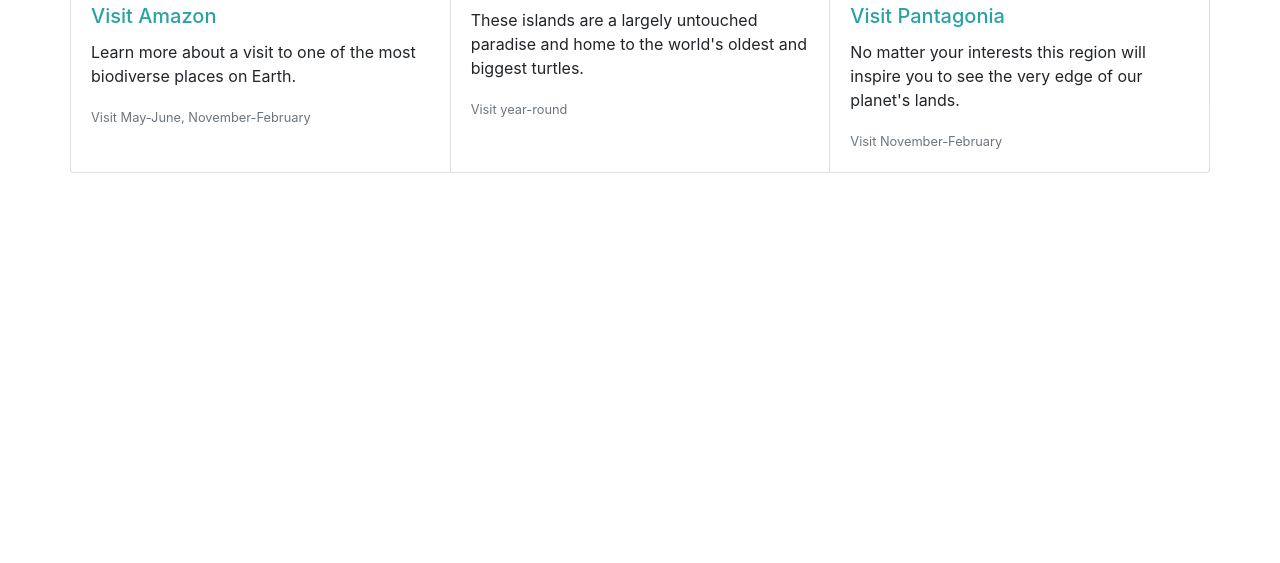
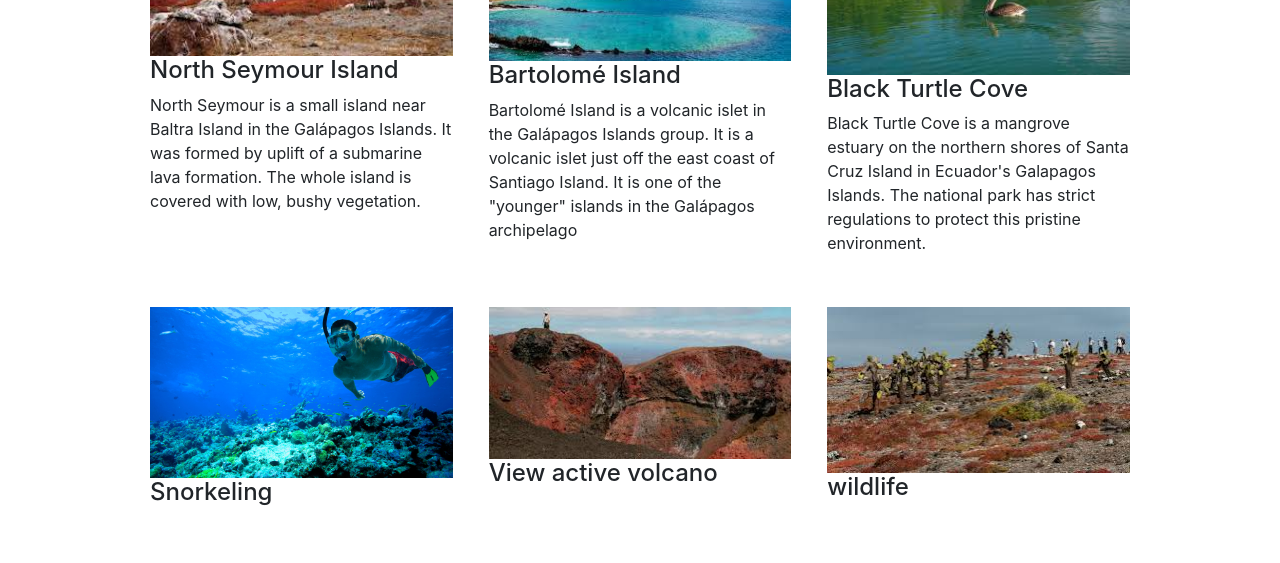
Before and after one commit to sabrinaks/derive, a plain HTML site: page galapagos.html in a window 1280 px wide. Shown: the part 657-1220 px from the top of the page. Before the commit the page ends 830 px from the top, so only its background shows below. Drawn offline with nearby package versions, Linux system fonts and the light colour scheme.

Commit message:
Changes to homepage and galapagos

```diff
--- a/galapagos.html
+++ b/galapagos.html
@@ -14,21 +14,6 @@
   <link rel="stylesheet" type="text/css" href="styles.css"/>
 
 <style>
-a {
-    color: #2aa2a2;
-}
-.jumbotron{
-  background-color: white;
-  color: #2aa2a2;
-}
-.btn {
-  color: #2aa2a2;
-  background-color: white;
-  padding: 15px 32px;
-}
-.container{
-  background-color: #f9f9f9;
-}
 ul{
 text-decoration: none;
 }
@@ -63,20 +48,81 @@
   color: #2aa2a2;
   background-color: #f2f2f2;
 }
+
+  * {
+    box-sizing: border-box;
+}
+
+
+
+/* Center website */
+.main {
+    max-width: 1000px;
+    margin: auto;
+}
+
+h1 {
+    font-size: 50px;
+    word-break: break-all;
+}
+
+.row {
+    margin: 10px -16px;
+}
+
+/* Add padding BETWEEN each column */
+.row,
+.row > .column {
+    padding: 8px;
+}
+
+/* Create three equal columns that floats next to each other */
+.column {
+    float: left;
+    width: 33.33%;
+    display: none; /* Hide all elements by default */
+}
+
+/* Clear floats after rows */
+.row:after {
+    content: "";
+    display: table;
+    clear: both;
+}
+
+/* Content */
+.content {
+    background-color: white;
+    padding: 10px;
+}
+
+/* The "show" class is added to the filtered elements */
+.show {
+  display: block;
+}
+
+/* Style the buttons */
+.btn {
+  border: none;
+  outline: none;
+  padding: 12px 16px;
+  background-color: white;
+  cursor: pointer;
+}
+
+.btn:hover {
+  background-color: #ddd;
+}
+
+.btn.active {
+  background-color: #666;
+  color: white;
+}
 </style>
 
   </head>
   <body>
-    <!--space for logo-->
-    <div class="row">
-      <div class="span9"> </div>
 
-    </div>
-
-        <div class="row">
-          <div class="span7"></div>
-
-        </div>
         <ul>
   <li><a  href="index.html">Home</a></li>
   <li><a href="patagonia.html">Patagonia</a> </li>
@@ -84,6 +130,10 @@
   <li><a class="active"href="galapagos.html">Galapagos</a></li>
   <li><a href="contact.html">Contact</a></li>
 </ul>
+
+<!--  Add this to all pages-->
+
+
 
             <div class="container">
           <div class="row">
@@ -93,12 +143,130 @@
               Read about the islands and the dynamic geological forces that formed them, providing habitat for unusual flora and fauna found nowhere else on Earth. </br>
               Check out the activities you can pursue, from snorkeling and kayaking to hiking and camping. Follow our blog for the latest Galapagos news.
             </div>
+
+
+
             <div class="col-sm">
               <img class="card-img-top" src="mapof.jpg" alt="Card image cap">
             </div>
             <div class="row">
               <div class="span8">...</div>
             </div>
+
+
+            <!-- MAIN (Center website) -->
+            <div class="main">
+
+            <h1>Things to do </h1>
+            <hr>
+
+
+            <div id="myBtnContainer">
+              <button class="btn active" onclick="filterSelection('all')"> Show all</button>
+              <button class="btn" onclick="filterSelection('nature')"> Places</button>
+              <button class="btn" onclick="filterSelection('cars')"> Activities</button>
+
+            </div>
+
+            <!-- Portfolio Gallery Grid -->
+            <div class="row">
+              <div class="column nature">
+                <div class="content">
+                  <img src="north.jpg" alt="Mountains" style="width:100%"  style="height: 100%">
+                  <h4>North Seymour Island</h4>
+                  <p>North Seymour is a small island near Baltra Island in the Galápagos Islands. It was formed by uplift of a submarine lava formation. The whole island is covered with low, bushy vegetation. </p>
+                </div>
+              </div>
+              <div class="column nature">
+                <div class="content">
+                <img src="bart.jpg" alt="Lights" style="width:100%"style="height: 100%">
+                  <h4>Bartolomé Island</h4>
+                  <p>Bartolomé Island is a volcanic islet in the Galápagos Islands group. It is a volcanic islet just off the east coast of Santiago Island. It is one of the "younger" islands in the Galápagos archipelago</p>
+                </div>
+              </div>
+              <div class="column nature">
+                <div class="content">
+                <img src="t.jpg" alt="Nature" style="width:100%"style="height: 100%">
+                  <h4>Black Turtle Cove</h4>
+                  <p>Black Turtle Cove is a mangrove estuary on the northern shores of Santa Cruz Island in Ecuador's Galapagos Islands. The national park has strict regulations to protect this pristine environment.</p>
+                </div>
+              </div>
+
+              <div class="column cars">
+                <div class="content">
+                  <img src="s.jpg" alt="Car" style="width:100%"style="height: 100px">
+                  <h4>Snorkeling</h4>
+
+                </div>
+              </div>
+              <div class="column cars">
+                <div class="content">
+                  <img src="volcano.jpg" alt="Car" style="width:100%"style="height: 100px">
+                    <h4>View active volcano</h4>
+                </div>
+              </div>
+              <div class="column cars">
+                <div class="content">
+                  <img src="wildlife.jpg" alt="Car" style="width:100%" style="height: 100px">
+                  <h4>wildlife</h4>
+                </div>
+              </div>
+
+
+
+              </div>
+            <!-- END GRID -->
+            </div>
+
+            <!-- END MAIN -->
+            </div>
+
+            <script>
+            filterSelection("all")
+            function filterSelection(c) {
+              var x, i;
+              x = document.getElementsByClassName("column");
+              if (c == "all") c = "";
+              for (i = 0; i < x.length; i++) {
+                w3RemoveClass(x[i], "show");
+                if (x[i].className.indexOf(c) > -1) w3AddClass(x[i], "show");
+              }
+            }
+
+            function w3AddClass(element, name) {
+              var i, arr1, arr2;
+              arr1 = element.className.split(" ");
+              arr2 = name.split(" ");
+              for (i = 0; i < arr2.length; i++) {
+                if (arr1.indexOf(arr2[i]) == -1) {element.className += " " + arr2[i];}
+              }
+            }
+
+            function w3RemoveClass(element, name) {
+              var i, arr1, arr2;
+              arr1 = element.className.split(" ");
+              arr2 = name.split(" ");
+              for (i = 0; i < arr2.length; i++) {
+                while (arr1.indexOf(arr2[i]) > -1) {
+                  arr1.splice(arr1.indexOf(arr2[i]), 1);
+                }
+              }
+              element.className = arr1.join(" ");
+            }
+
+
+            // Add active class to the current button (highlight it)
+            var btnContainer = document.getElementById("myBtnContainer");
+            var btns = btnContainer.getElementsByClassName("btn");
+            for (var i = 0; i < btns.length; i++) {
+              btns[i].addEventListener("click", function(){
+                var current = document.getElementsByClassName("active");
+                current[0].className = current[0].className.replace(" active", "");
+                this.className += " active";
+              });
+            }
+            </script>
+
             <div class="card-group">
             <div class="card">
             <img class="card-img-top" src="amazon11.jpg" alt="Card image cap">
@@ -127,6 +295,9 @@
             </div>
 
 
+
+
+
     <!-- Optional JavaScript -->
     <!-- jQuery first, then Popper.js, then Bootstrap JS -->
     <script src="https://code.jquery.com/jquery-3.3.1.slim.min.js" integrity="sha384-q8i/X+965DzO0rT7abK41JStQIAqVgRVzpbzo5smXKp4YfRvH+8abtTE1Pi6jizo" crossorigin="anonymous"></script>
```
Also changed, not shown: index.html (+0 -2 lines), bart.jpg (added), north.jpg (added), s.jpg (added), snor.jpg (added), snorkelling.jpg (added), t.jpg (added), turtle.jpg (added), volcano.jpg (added), wildlife.jpg (added). Lines whose indentation alone changed are shown as unchanged.
